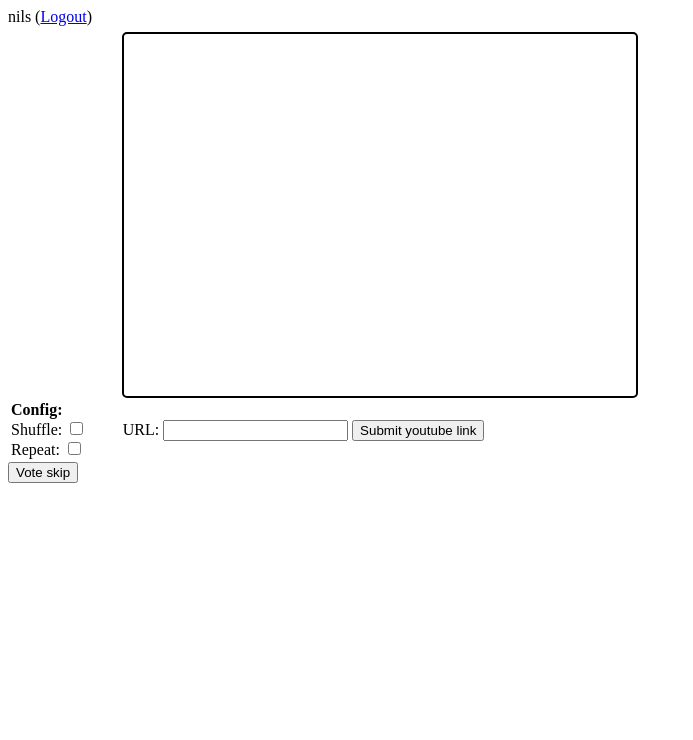
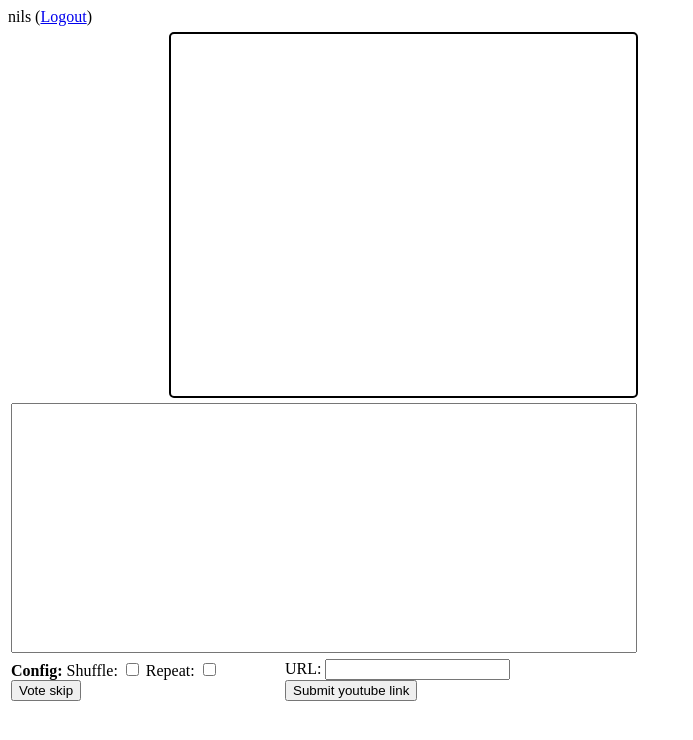
Before and after one commit to ndrebing/djangomusic, a Django app: page /play_music in a window 1280 px wide. Shown: the top 740 px of the page, without its empty margins (0-693 px from the left). Run offline with Django 3.2, Linux system fonts and the light colour scheme; a user stored in the database is signed in; lists and menus that the app fills with data are empty; some libraries are stand-ins or nearby versions.

Commit message:
added log to interace (non functional)

```diff
--- a/music/templates/music/play_music.html
+++ b/music/templates/music/play_music.html
@@ -23,23 +23,33 @@
             <td><div id="player"></div></td>
             <td class="op"><div style="overflow-y: scroll; height:360px ;" id="playlist"></div></td>
         </tr>
+
+      </table>
+      <table style="width:50%">
+        <tr>
+          <th><textarea id="interface_log" style="width:100%;height:250px;resize: none;}" readonly></textarea></th>
+        </tr>
+      </table>
+      <table style="width:50%">
         <tr>
             <td>
                 <div>
                     <b>Config:</b>
-                    <br />
                     <label>Shuffle: <input name="Shuffle" type="checkbox" , id="shuffle" onchange="pushConfig()"> </label>
-                    <br />
                     <label>Repeat: <input name="Repeat" type="checkbox" , id="repeat" onchange="pushConfig()"> </label>
+                    <input type="button" value="Vote skip" onclick="voteSkip();"/>
                 </div>
             </td>
             <td>
                 <label>URL: <input name="URL" type="text" , id="id_link"></label>
                 <input type="button" value="Submit youtube link" onclick="submitYoutubeLink();" />
             </td>
+          </tr>
       </table>
 
-        <input type="button" value="Vote skip" onclick="voteSkip();"/>
+
+
+
 
 
     </main>
@@ -73,6 +83,7 @@
 
                 //Update Interface
               $('#PlaylistHeader').text('Playlist ('+ data.playlist_length +')');
+              $('#interface_log').text('Playlist ('+ data.playlist_length +')');
               $('#shuffle').prop("checked", data.shuffle);
               $('#repeat').prop("checked", data.repeat);
 
```
